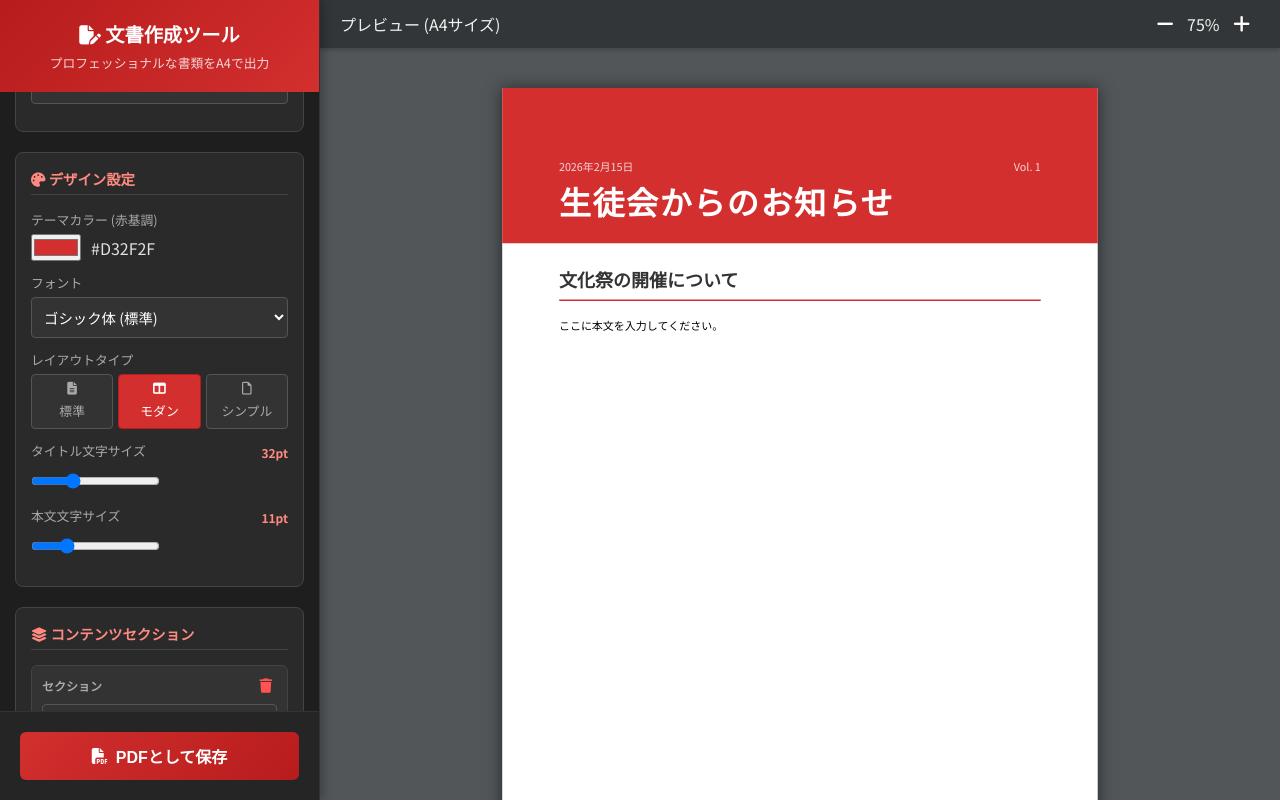
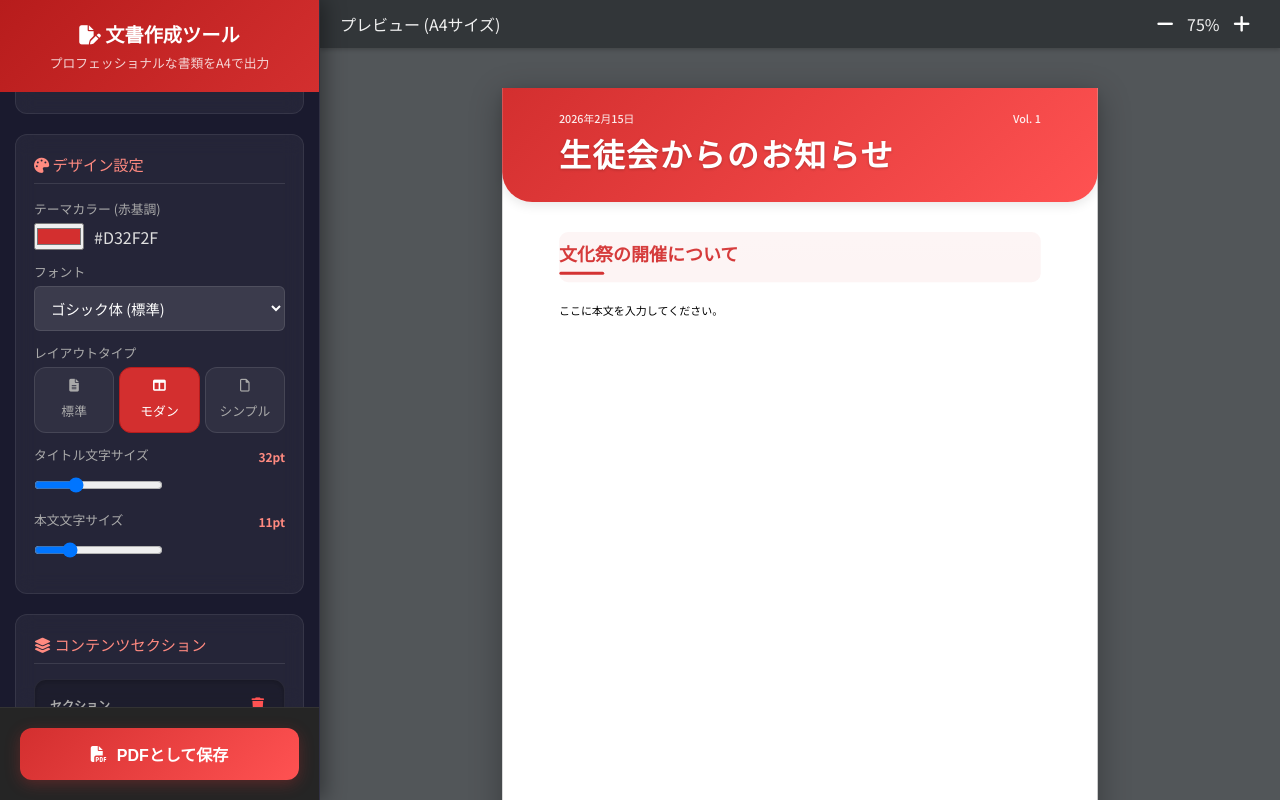
Before and after one commit to nasutaka-Lab/SC_kouhou_tool, a plain HTML site: page index.html in a window 1280 px wide. Both pictures are taken after a click on the button "モダン". Drawn offline with Linux system fonts and the light colour scheme; a web font is replaced by a local one.

Commit message:
style: Enhance UI aesthetics with new CSS variables, dark mode adjustments, and refined component styling.

```diff
--- a/style.css
+++ b/style.css
@@ -1,16 +1,22 @@
 :root {
     --primary-color: #D32F2F;
-    /* Default Red */
     --accent-color: #FF5252;
-    --text-color: #333333;
-    --bg-color: #f5f5f5;
-    --sidebar-bg: #1e1e1e;
+    --text-color: #2c3e50;
+    --bg-color: #f0f2f5;
+    --sidebar-bg: #1a1a2e;
     --sidebar-text: #e0e0e0;
+    --panel-bg: rgba(255, 255, 255, 0.05);
+    --input-bg: rgba(255, 255, 255, 0.1);
     --font-gothic: 'Noto Sans JP', sans-serif;
     --font-mincho: 'Noto Serif JP', serif;
     --font-maru: 'Zen Maru Gothic', sans-serif;
     --paper-width: 210mm;
     --paper-height: 297mm;
+    --radius-sm: 6px;
+    --radius-md: 12px;
+    --radius-lg: 20px;
+    --shadow-sm: 0 2px 8px rgba(0, 0, 0, 0.1);
+    --shadow-md: 0 4px 15px rgba(0, 0, 0, 0.15);
 }
 
 * {
@@ -41,9 +47,9 @@ body {
     color: var(--sidebar-text);
     display: flex;
     flex-direction: column;
-    border-right: 1px solid #333;
+    border-right: 1px solid rgba(255, 255, 255, 0.1);
     z-index: 10;
-    box-shadow: 2px 0 10px rgba(0, 0, 0, 0.3);
+    box-shadow: 4px 0 20px rgba(0, 0, 0, 0.4);
 }
 
 .sidebar-header {
@@ -70,19 +76,21 @@ body {
 }
 
 .control-group {
-    background: #2a2a2a;
-    border-radius: 8px;
-    padding: 15px;
+    background: var(--panel-bg);
+    border-radius: var(--radius-md);
+    padding: 18px;
     margin-bottom: 20px;
-    border: 1px solid #444;
+    border: 1px solid rgba(255, 255, 255, 0.08);
+    backdrop-filter: blur(10px);
 }
 
 .control-group h3 {
-    font-size: 0.9rem;
+    font-size: 0.95rem;
     margin-bottom: 15px;
     color: #ff8a80;
-    border-bottom: 1px solid #444;
-    padding-bottom: 5px;
+    border-bottom: 1px solid rgba(255, 255, 255, 0.1);
+    padding-bottom: 8px;
+    font-weight: 500;
 }
 
 .input-wrap {
@@ -101,20 +109,23 @@ body {
 .input-wrap select,
 .input-wrap textarea {
     width: 100%;
-    background: #333;
-    border: 1px solid #555;
+    background: var(--input-bg);
+    border: 1px solid rgba(255, 255, 255, 0.1);
     color: #fff;
-    padding: 8px;
-    border-radius: 4px;
+    padding: 10px 12px;
+    border-radius: var(--radius-sm);
     font-family: inherit;
     font-size: 0.9rem;
+    transition: all 0.2s ease;
 }
 
 .input-wrap input:focus,
 .input-wrap select:focus,
 .input-wrap textarea:focus {
     outline: none;
-    border-color: #d32f2f;
+    border-color: var(--primary-color);
+    background: rgba(255, 255, 255, 0.15);
+    box-shadow: 0 0 0 3px rgba(211, 47, 47, 0.2);
 }
 
 .color-picker-wrapper {
@@ -173,19 +184,20 @@ body {
 }
 
 .history-item {
-    background: #333;
-    padding: 8px 10px;
-    border-radius: 4px;
+    background: rgba(255, 255, 255, 0.05);
+    padding: 12px 15px;
+    border-radius: var(--radius-md);
     display: flex;
     justify-content: space-between;
     align-items: center;
-    border: 1px solid #444;
+    border: 1px solid rgba(255, 255, 255, 0.05);
     cursor: pointer;
-    transition: background 0.2s;
+    transition: all 0.2s ease;
 }
 
 .history-item:hover {
-    background: #444;
+    background: rgba(255, 255, 255, 0.1);
+    transform: translateX(5px);
 }
 
 .history-item-info {
@@ -244,34 +256,45 @@ body {
 
 .primary-btn {
     width: 100%;
-    padding: 12px;
-    background: linear-gradient(135deg, #d32f2f 0%, #b71c1c 100%);
+    padding: 14px;
+    background: linear-gradient(135deg, var(--primary-color) 0%, var(--accent-color) 100%);
     color: white;
     border: none;
-    border-radius: 6px;
+    border-radius: var(--radius-md);
     font-weight: bold;
     cursor: pointer;
-    transition: transform 0.1s, box-shadow 0.2s;
+    transition: all 0.3s cubic-bezier(0.175, 0.885, 0.32, 1.275);
     font-size: 1rem;
     display: flex;
     justify-content: center;
     align-items: center;
-    gap: 8px;
+    gap: 10px;
+    box-shadow: 0 4px 15px rgba(211, 47, 47, 0.3);
 }
 
 .primary-btn:hover {
-    transform: translateY(-2px);
-    box-shadow: 0 4px 12px rgba(211, 47, 47, 0.4);
+    transform: translateY(-3px) scale(1.02);
+    box-shadow: 0 8px 25px rgba(211, 47, 47, 0.5);
+}
+
+.primary-btn:active {
+    transform: translateY(-1px) scale(1.0);
 }
 
 .secondary-btn {
-    background: #444;
+    background: rgba(255, 255, 255, 0.1);
     color: #fff;
-    border: none;
-    padding: 5px 10px;
-    border-radius: 4px;
+    border: 1px solid rgba(255, 255, 255, 0.1);
+    padding: 8px 15px;
+    border-radius: var(--radius-sm);
     cursor: pointer;
-    font-size: 0.8rem;
+    font-size: 0.85rem;
+    transition: all 0.2s ease;
+}
+
+.secondary-btn:hover {
+    background: rgba(255, 255, 255, 0.2);
+    border-color: rgba(255, 255, 255, 0.3);
 }
 
 /* Layout Options Buttons */
@@ -282,17 +305,23 @@ body {
 
 .layout-btn {
     flex: 1;
-    background: #333;
+    background: rgba(255, 255, 255, 0.05);
     color: #aaa;
-    border: 1px solid #555;
-    padding: 8px;
-    border-radius: 4px;
+    border: 1px solid rgba(255, 255, 255, 0.1);
+    padding: 12px 8px;
+    border-radius: var(--radius-md);
     cursor: pointer;
     font-size: 0.8rem;
     display: flex;
     flex-direction: column;
     align-items: center;
-    gap: 5px;
+    gap: 8px;
+    transition: all 0.2s ease;
+}
+
+.layout-btn:hover {
+    background: rgba(255, 255, 255, 0.1);
+    color: #fff;
 }
 
 .layout-btn.active {
@@ -348,13 +377,11 @@ body {
 #paper {
     width: var(--paper-width);
     height: var(--paper-height);
-    /* A4 aspect ratio */
     min-width: var(--paper-width);
     min-height: var(--paper-height);
     background: white;
-    box-shadow: 0 0 20px rgba(0, 0, 0, 0.5);
+    box-shadow: 0 10px 40px rgba(0, 0, 0, 0.3);
     padding: 20mm;
-    /* Standard margin */
     position: relative;
     color: black;
     transform-origin: top center;
@@ -364,10 +391,31 @@ body {
 
 /* Paper Content Styles */
 .paper-header {
-    border-bottom: 4px solid var(--primary-color);
-    padding-bottom: 20px;
-    margin-bottom: 25px;
+    padding-bottom: 25px;
+    margin-bottom: 30px;
     position: relative;
+}
+
+.header-decoration {
+    position: absolute;
+    bottom: 0;
+    left: 0;
+    width: 100%;
+    height: 6px;
+    background: linear-gradient(90deg, var(--primary-color), var(--accent-color));
+    border-radius: 10px;
+}
+
+.header-decoration::after {
+    content: '';
+    position: absolute;
+    bottom: -10px;
+    left: 10%;
+    width: 80%;
+    height: 2px;
+    background: var(--primary-color);
+    opacity: 0.2;
+    border-radius: 10px;
 }
 
 .issue-info {
@@ -396,10 +444,27 @@ body {
 
 .main-heading {
     font-size: 18pt;
-    border-left: 8px solid var(--primary-color);
-    padding-left: 15px;
+    padding: 10px 20px;
     margin-bottom: 20px;
-    color: #333;
+    color: white;
+    background: linear-gradient(135deg, var(--primary-color) 0%, var(--accent-color) 100%);
+    border-radius: 50px;
+    /* Highly curved/rounded */
+    box-shadow: 0 4px 10px rgba(211, 47, 47, 0.2);
+    display: inline-block;
+    position: relative;
+    overflow: hidden;
+}
+
+.main-heading::before {
+    content: '';
+    position: absolute;
+    top: 0;
+    left: 0;
+    width: 100%;
+    height: 100%;
+    background: linear-gradient(rgba(255, 255, 255, 0.1), transparent);
+    pointer-events: none;
 }
 
 .content-wrapper {
@@ -416,9 +481,12 @@ body {
 
 .image-container img {
     max-width: 100%;
-    max-height: 300px;
+    max-height: 400px;
     object-fit: contain;
-    border: 1px solid #ddd;
+    border-radius: var(--radius-md);
+    box-shadow: var(--shadow-md);
+    border: none;
+    transition: transform 0.3s ease;
 }
 
 .text-content p {
@@ -449,33 +517,51 @@ body {
 /* Layout Variations */
 /* Modern Layout */
 #paper.layout-modern .paper-header {
-    background-color: var(--primary-color);
+    background: linear-gradient(135deg, var(--primary-color) 0%, var(--accent-color) 100%);
     color: white;
-    padding: 20px;
+    padding: 30px 20mm;
     border-bottom: none;
     margin-left: -20mm;
     margin-right: -20mm;
     margin-top: -20mm;
-    /* Bleed to top */
-    margin-bottom: 30px;
-    padding-left: 20mm;
-    padding-right: 20mm;
-    padding-top: 25mm;
+    margin-bottom: 40px;
+    border-bottom-left-radius: 40px;
+    border-bottom-right-radius: 40px;
+    box-shadow: 0 4px 15px rgba(0, 0, 0, 0.1);
+}
+
+#paper.layout-modern .header-decoration {
+    display: none;
 }
 
 #paper.layout-modern .paper-title {
     color: white;
+    text-shadow: 0 2px 4px rgba(0, 0, 0, 0.2);
 }
 
 #paper.layout-modern .issue-info {
-    color: rgba(255, 255, 255, 0.8);
+    color: rgba(255, 255, 255, 0.9);
+    font-weight: 500;
 }
 
 #paper.layout-modern .main-heading {
-    border-left: none;
-    border-bottom: 2px solid var(--primary-color);
+    border-radius: var(--radius-md);
+    background: rgba(211, 47, 47, 0.05);
+    color: var(--primary-color);
+    border: none;
     padding-left: 0;
-    padding-bottom: 10px;
+    box-shadow: none;
+    width: 100%;
+}
+
+#paper.layout-modern .main-heading::after {
+    content: '';
+    display: block;
+    width: 60px;
+    height: 4px;
+    background: var(--primary-color);
+    margin-top: 8px;
+    border-radius: 2px;
 }
 
 /* Simple Layout */
@@ -497,17 +583,24 @@ body {
     border-left: none;
     text-align: center;
     font-size: 16pt;
-    background: var(--bg-color);
-    /* Light gray bg from variable if tweaked */
-    padding: 10px;
+    background: white;
+    padding: 12px 30px;
     border-radius: 50px;
     display: inline-block;
     color: var(--primary-color);
     border: 2px solid var(--primary-color);
+    box-shadow: 0 4px 12px rgba(211, 47, 47, 0.1);
 }
 
 #paper.layout-simple .main-heading-container {
     text-align: center;
+    margin-bottom: 25px;
+}
+
+#paper.layout-simple .header-decoration {
+    width: 50%;
+    margin: 0 auto;
+    left: 25%;
 }
 
 /* Utility Classes */
@@ -538,12 +631,13 @@ body {
 
 /* Dynamic Section Sidebar Styles */
 .sidebar-section {
-    background: #333;
-    padding: 10px;
-    border-radius: 6px;
-    margin-bottom: 15px;
-    border: 1px solid #444;
+    background: rgba(0, 0, 0, 0.2);
+    padding: 15px;
+    border-radius: var(--radius-md);
+    margin-bottom: 20px;
+    border: 1px solid rgba(255, 255, 255, 0.05);
     position: relative;
+    box-shadow: inset 0 2px 5px rgba(0, 0, 0, 0.2);
 }
 
 .section-controls {
```
